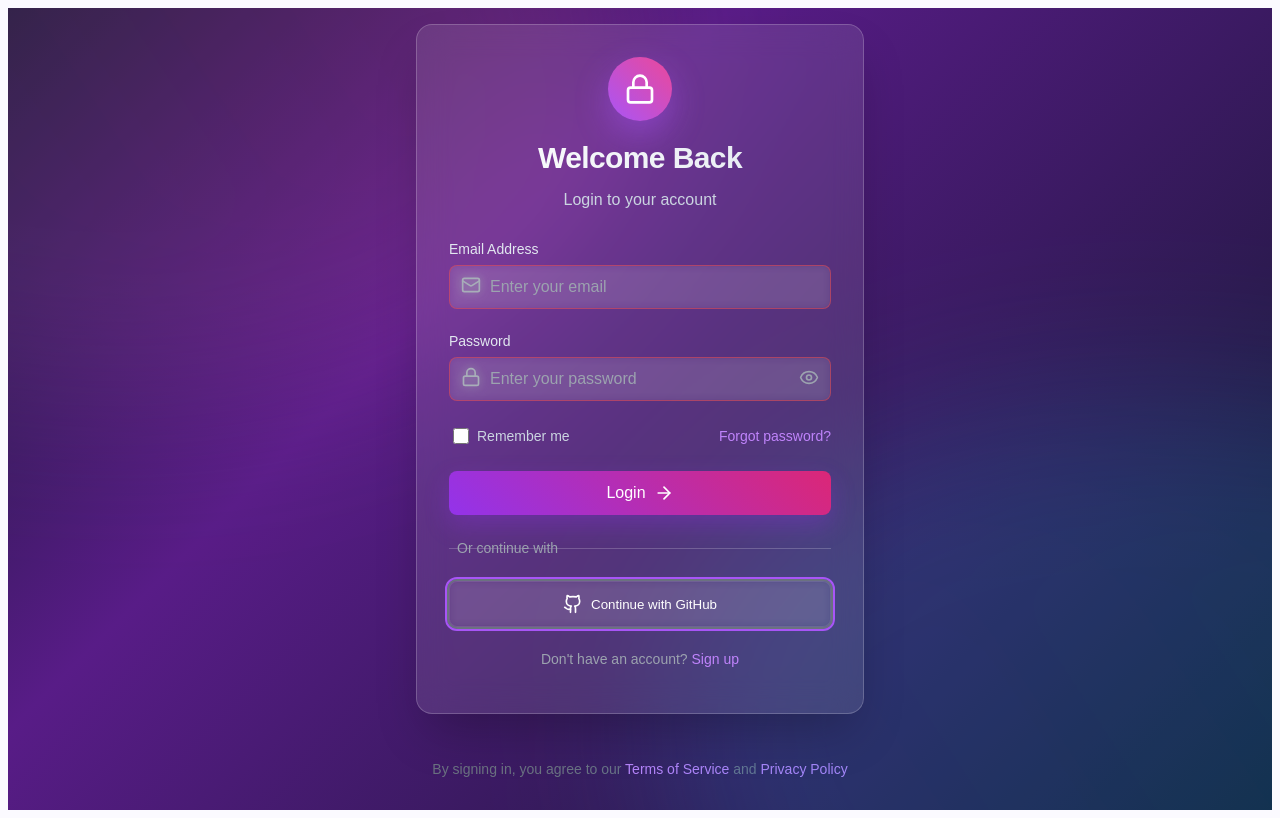
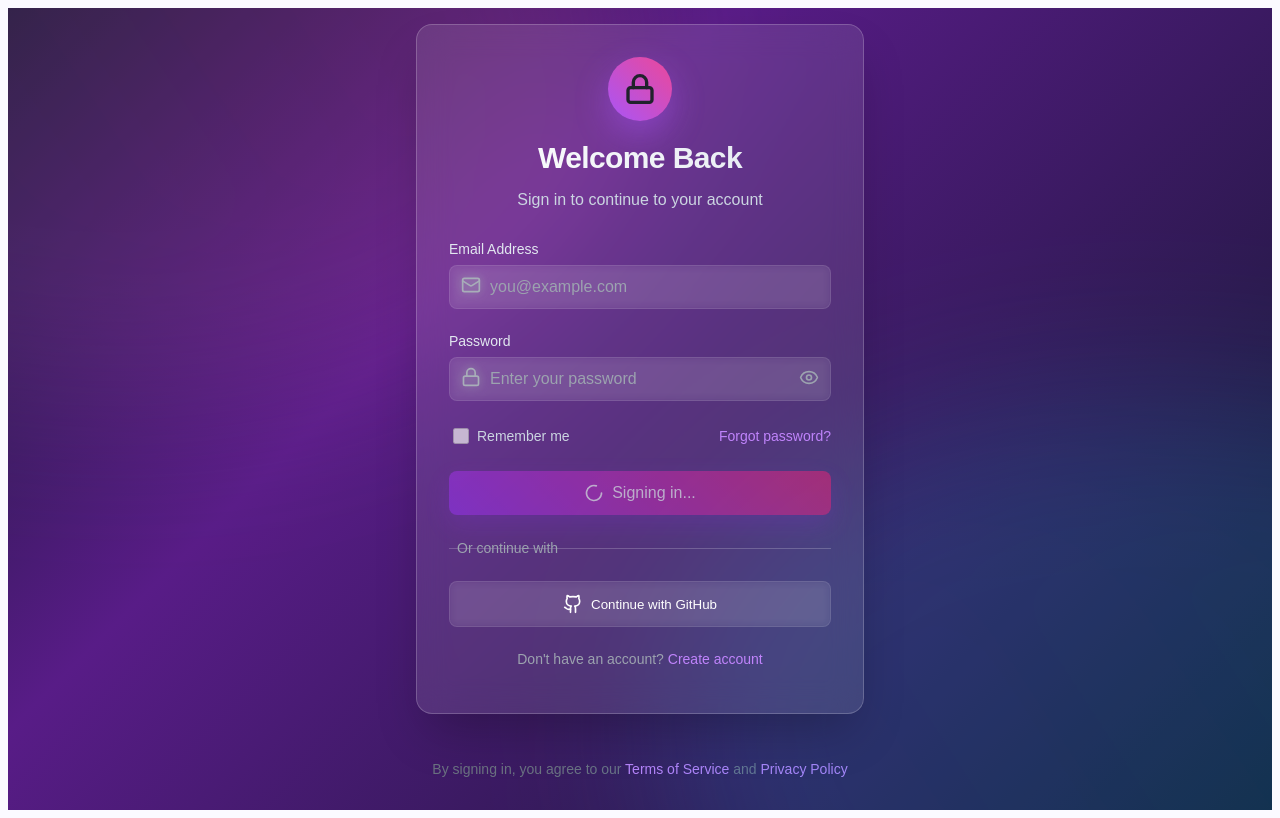
Before and after one commit to Debugger-ops/Finflow, a Next.js app: page /login in a window 1280 px wide. Both pictures are taken after a click on the button "Continue with GitHub". Built offline with nearby package versions, Linux system fonts and the light colour scheme.

Commit message:
Enhance login form with error handling and GitHub login
Added error handling and loading state to the login form. Implemented GitHub login functionality.

```diff
--- a/app/login/page.tsx
+++ b/app/login/page.tsx
@@ -1,43 +1,59 @@
 "use client";
 import { useState } from "react";
 import { signIn } from "next-auth/react";
-import { useRouter } from "next/navigation";  // ✅ for redirection
-import { Eye, EyeOff, Mail, Lock, ArrowRight, Github } from "lucide-react";
+import { useRouter } from "next/navigation";
+import { Eye, EyeOff, Mail, Lock, ArrowRight, Github, Loader2 } from "lucide-react";
 import "./login.css";
 
 const Login = () => {
   const router = useRouter();
   const [showPassword, setShowPassword] = useState(false);
-  const [loading, setLoading] = useState(false); // ✅ Add this
+  const [loading, setLoading] = useState(false);
+  const [error, setError] = useState("");
   const [formData, setFormData] = useState({
     email: "",
     password: "",
     rememberMe: false,
   });
+
   const handleChange = (e: React.ChangeEvent<HTMLInputElement>) => {
-    const { name, value } = e.target;
-    setFormData((prev) => ({ ...prev, [name]: value }));
+    const { name, value, type, checked } = e.target;
+    setFormData((prev) => ({
+      ...prev,
+      [name]: type === "checkbox" ? checked : value,
+    }));
+    // Clear error when user starts typing
+    if (error) setError("");
   };
 
-  const handleSubmit = async () => {
+  const handleSubmit = async (e: React.FormEvent) => {
+    e.preventDefault();
     setLoading(true);
+    setError("");
 
+    try {
       const result = await signIn("credentials", {
-      redirect: false, // important: handle redirection manually
+        redirect: false,
         email: formData.email,
         password: formData.password,
       });
 
-    setLoading(false);
-
       if (result?.error) {
-      alert("Invalid credentials");
+        setError("Invalid email or password. Please try again.");
       } else {
         router.push("/dashboard");
       }
+    } catch (err) {
+      setError("Something went wrong. Please try again.");
+    } finally {
+      setLoading(false);
+    }
   };
 
-
+  const handleGithubLogin = async () => {
+    setLoading(true);
+    await signIn("github", { callbackUrl: "/dashboard" });
+  };
 
   return (
     <div className="login-container">
@@ -45,14 +61,33 @@ const Login = () => {
         {/* Header */}
         <div className="login-header">
           <div className="login-logo">
-            <Lock size={32} color="white" />
+            <Lock size={32} strokeWidth={2.5} />
           </div>
           <h1 className="login-title">Welcome Back</h1>
-          <p className="login-subtitle">Login to your account</p>
+          <p className="login-subtitle">Sign in to continue to your account</p>
         </div>
 
+        {/* Error Message */}
+        {error && (
+          <div className="error-message" role="alert">
+            <svg
+              width="20"
+              height="20"
+              viewBox="0 0 20 20"
+              fill="none"
+              xmlns="http://www.w3.org/2000/svg"
+            >
+              <path
+                d="M10 0C4.48 0 0 4.48 0 10C0 15.52 4.48 20 10 20C15.52 20 20 15.52 20 10C20 4.48 15.52 0 10 0ZM11 15H9V13H11V15ZM11 11H9V5H11V11Z"
+                fill="currentColor"
+              />
+            </svg>
+            <span>{error}</span>
+          </div>
+        )}
+
         {/* Form */}
-        <div>
+        <form onSubmit={handleSubmit}>
           {/* Email */}
           <div className="form-group">
             <label htmlFor="email" className="form-label">
@@ -69,8 +104,10 @@ const Login = () => {
                 value={formData.email}
                 onChange={handleChange}
                 className="form-input"
-                placeholder="Enter your email"
+                placeholder="you@example.com"
                 required
+                disabled={loading}
+                autoComplete="email"
               />
             </div>
           </div>
@@ -93,11 +130,15 @@ const Login = () => {
                 className="form-input password-input"
                 placeholder="Enter your password"
                 required
+                disabled={loading}
+                autoComplete="current-password"
               />
               <button
                 type="button"
                 onClick={() => setShowPassword(!showPassword)}
                 className="password-toggle"
+                aria-label={showPassword ? "Hide password" : "Show password"}
+                disabled={loading}
               >
                 {showPassword ? <EyeOff size={20} /> : <Eye size={20} />}
               </button>
@@ -114,22 +155,36 @@ const Login = () => {
                 checked={formData.rememberMe}
                 onChange={handleChange}
                 className="checkbox"
+                disabled={loading}
               />
               <label htmlFor="rememberMe" className="checkbox-label">
                 Remember me
               </label>
             </div>
-            <a href="#" className="forgot-link">
+            <a href="/forgot-password" className="forgot-link">
               Forgot password?
             </a>
           </div>
 
           {/* Submit */}
-          <button type="button" onClick={handleSubmit} className="submit-btn">
-            <span>Login</span>
+          <button
+            type="submit"
+            className="submit-btn"
+            disabled={loading || !formData.email || !formData.password}
+          >
+            {loading ? (
+              <>
+                <Loader2 size={20} className="spinner" />
+                <span>Signing in...</span>
+              </>
+            ) : (
+              <>
+                <span>Sign In</span>
                 <ArrowRight size={20} />
+              </>
+            )}
           </button>
-        </div>
+        </form>
 
         {/* Divider */}
         <div className="divider">
@@ -137,7 +192,12 @@ const Login = () => {
         </div>
 
         {/* Social Login */}
-        <button type="button" className="social-btn">
+        <button
+          type="button"
+          onClick={handleGithubLogin}
+          className="social-btn"
+          disabled={loading}
+        >
           <Github size={20} />
           <span>Continue with GitHub</span>
         </button>
@@ -147,7 +207,7 @@ const Login = () => {
           <p className="signup-text">
             Don't have an account?{" "}
             <a href="/register" className="signup-link">
-              Sign up
+              Create account
             </a>
           </p>
         </div>
@@ -157,8 +217,8 @@ const Login = () => {
       <div className="footer-text">
         <p className="footer-links">
           By signing in, you agree to our{" "}
-          <a href="#">Terms of Service</a> and{" "}
-          <a href="#">Privacy Policy</a>
+          <a href="/terms">Terms of Service</a> and{" "}
+          <a href="/privacy">Privacy Policy</a>
         </p>
       </div>
     </div>
```
Lines whose indentation alone changed are shown as unchanged.
